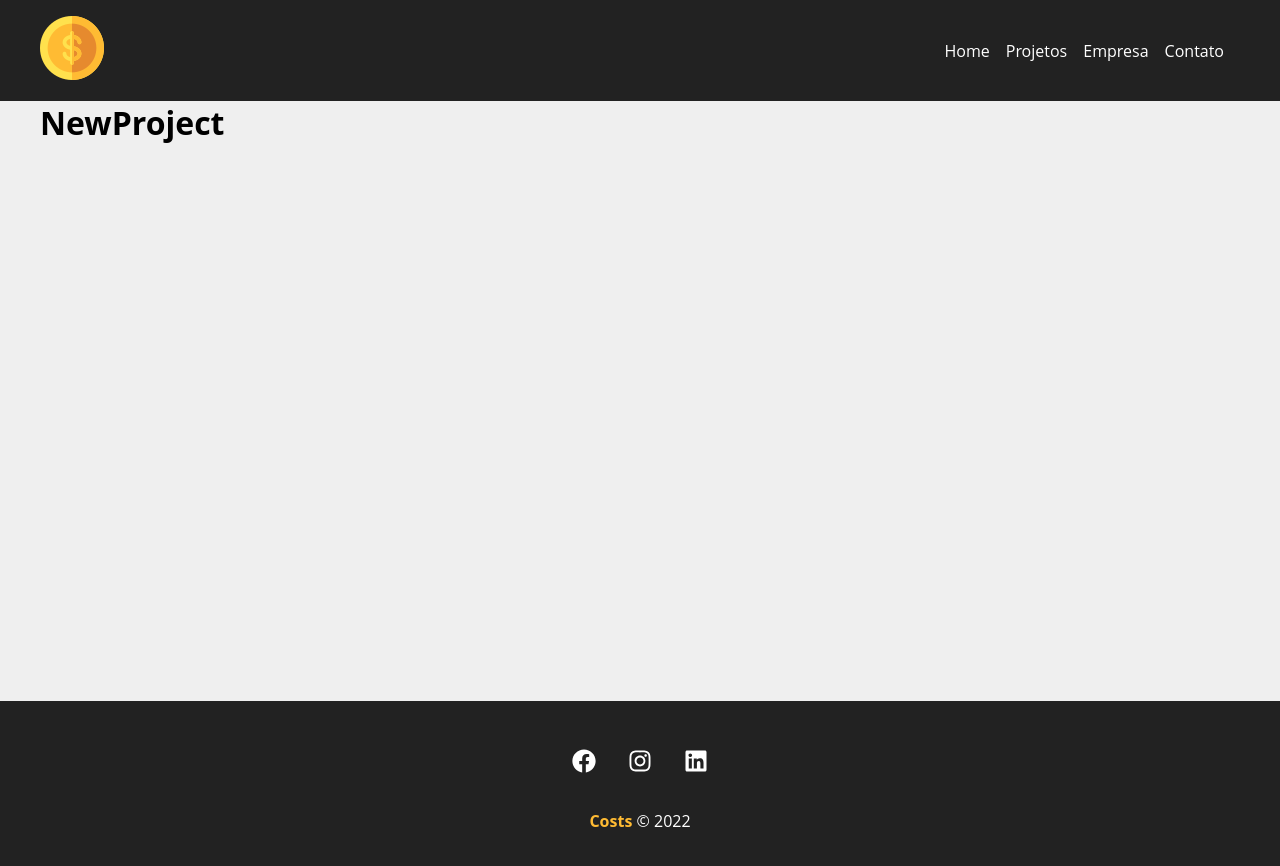
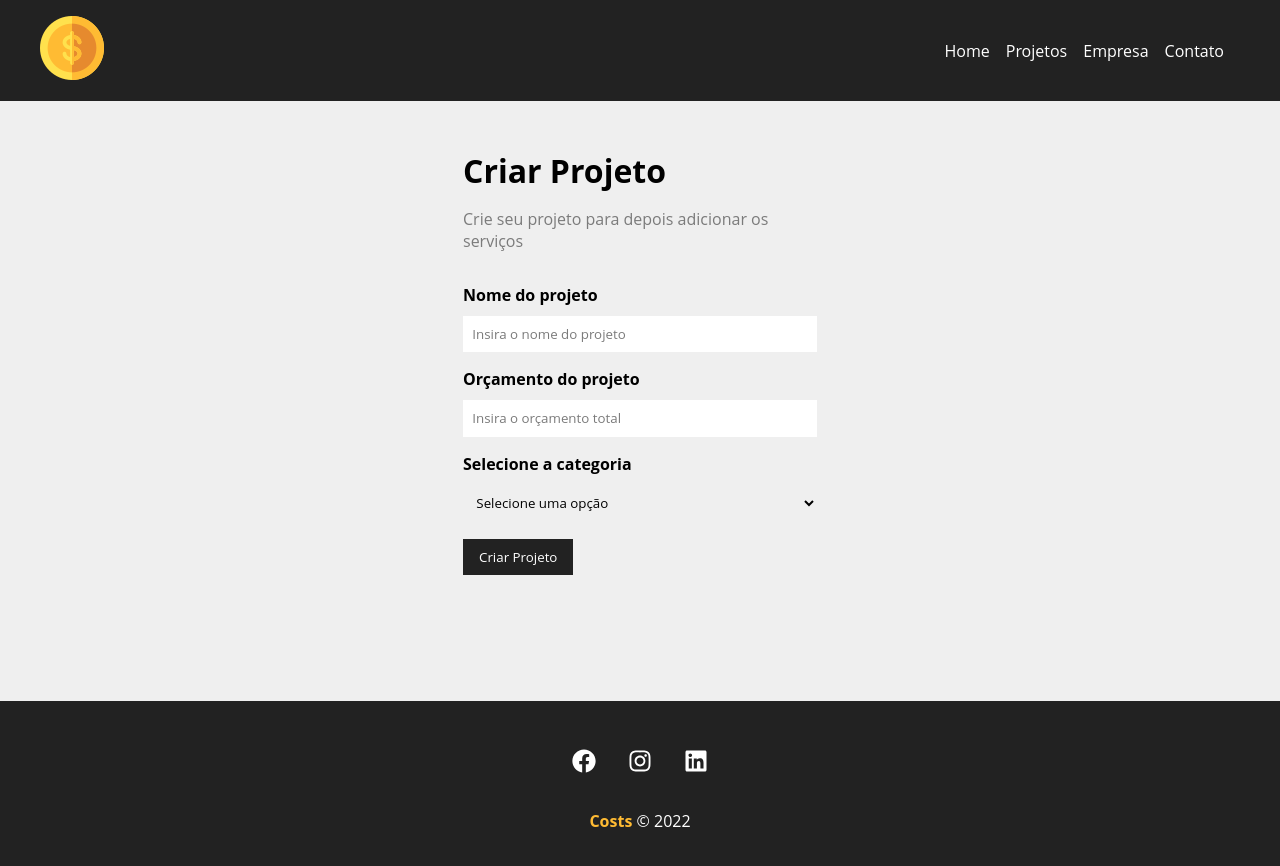
Before and after one commit to Renangenito/Costs-react, a React (Create React App) app: page /newprojects in a window 1280 px wide. Shown: the top 866 px of the page. Built offline with nearby package versions, Linux system fonts and the light colour scheme.

Commit message:
Criando os componentes do formulário

```diff
--- /dev/null
+++ b/src/components/form/Input.js
@@ -0,0 +1,17 @@
+import React from 'react';
+import styles from "../form/Input.module.css";
+function Input({ type, text, name, placeholder, handleOnChange, value }) {
+  return (
+    <div className={styles.form_control}>
+      <label htmlFor={name}>{text}</label>
+      <input
+        type={type}
+        name={name}
+        placeholder={placeholder}
+        onChange={handleOnChange}
+        value={value}
+      />
+    </div>
+  );
+}
+export default Input;
--- /dev/null
+++ b/src/components/form/Input.module.css
@@ -0,0 +1,18 @@
+.form_control{
+    display: flex;
+    flex-direction: column;
+    margin-bottom: 1em;
+}
+
+.form_control label{
+    margin-bottom: .6em;
+    font-weight: bold;
+}
+.form_control input{
+    padding: .7em;
+    border-radius: 0;
+    border: none;
+}
+.form_control input::placeholder{
+    color: #7b7b7b;
+}
--- /dev/null
+++ b/src/components/form/Select.js
@@ -0,0 +1,13 @@
+import React from 'react';
+import styles from "../form/Select.module.css";
+function Select({ type, text, name, placeholder, handleOnChange, value }) {
+  return (
+    <div className={styles.form_control}>
+      <label htmlFor={name}>{text}</label>
+      <select name={name} id={name}>
+      <option>Selecione uma opção</option>
+      </select>
+    </div>
+  );
+}
+export default Select;
--- /dev/null
+++ b/src/components/form/Select.module.css
@@ -0,0 +1,16 @@
+
+.form_control{
+    display: flex;
+    flex-direction: column;
+    margin-bottom: 1em;
+}
+
+.form_control label{
+    margin-bottom: .6em;
+    font-weight: bold;
+}
+.form_control select{
+    padding: .7em;
+    border-radius: 0;
+    border: none;
+}
--- /dev/null
+++ b/src/components/form/SubmitButton.js
@@ -0,0 +1,10 @@
+import React from 'react';
+import styles from './SubmitButton.module.css'
+function SubmitButton({text}){
+    return(
+        <div>
+            <button className={styles.btn}>{text}</button>
+        </div>
+    )
+}
+export default SubmitButton;
--- /dev/null
+++ b/src/components/form/SubmitButton.module.css
@@ -0,0 +1,12 @@
+.btn{
+    background-color: #222;
+    color: #FFF;
+    padding: 0.7em 1.2em;
+    text-decoration: none;
+    transition: .5s;
+    cursor: pointer;
+    border: none;
+}
+.btn:hover{
+    color: #FFBB33;
+}
--- a/src/components/pages/NewProject.js
+++ b/src/components/pages/NewProject.js
@@ -1,8 +1,14 @@
 import React from 'react';
+import ProjectForm from '../project/ProjectForm';
+import styles from './NewProjects.module.css'
 
 function NewProject(){
     return(
-        <h1>NewProject</h1>
+        <div className={styles.newProject_container}>
+            <h1>Criar Projeto</h1>
+            <p>Crie seu projeto para depois adicionar os serviços</p>
+            <ProjectForm btnText="Criar Projeto"/>
+        </div>
     )
 }
 export default NewProject;
--- /dev/null
+++ b/src/components/pages/NewProjects.module.css
@@ -0,0 +1,12 @@
+.newProject_container{
+    width: 450px;
+    margin: 0 auto;
+    padding: 3em;
+}
+
+.newProject_container h1{
+    margin-bottom: 0.5em;
+}
+.newProject_container p{
+    color: #7b7b7b;
+}
--- /dev/null
+++ b/src/components/project/ProjectForm.js
@@ -0,0 +1,26 @@
+import React from "react";
+import Input from "../form/Input";
+import Select from "../form/Select";
+import SubmitButton from "../form/SubmitButton";
+import styles from "../project/ProjectForm.module.css";
+function ProjectForm({btnText}) {
+  return (
+    <form className={styles.form}>
+      <Input
+        type="text"
+        text="Nome do projeto"
+        name="name"
+        placeholder="Insira o nome do projeto"
+      />
+      <Input
+        type="number"
+        text="Orçamento do projeto"
+        name="budget"
+        placeholder="Insira o orçamento total"
+      />
+      <Select name="category_id" text="Selecione a categoria"/>
+      <SubmitButton text={btnText}/>
+    </form>
+  );
+}
+export default ProjectForm;
--- /dev/null
+++ b/src/components/project/ProjectForm.module.css
@@ -0,0 +1,4 @@
+.form{
+    width: 100%;
+    margin: 2em 0;
+}
```
